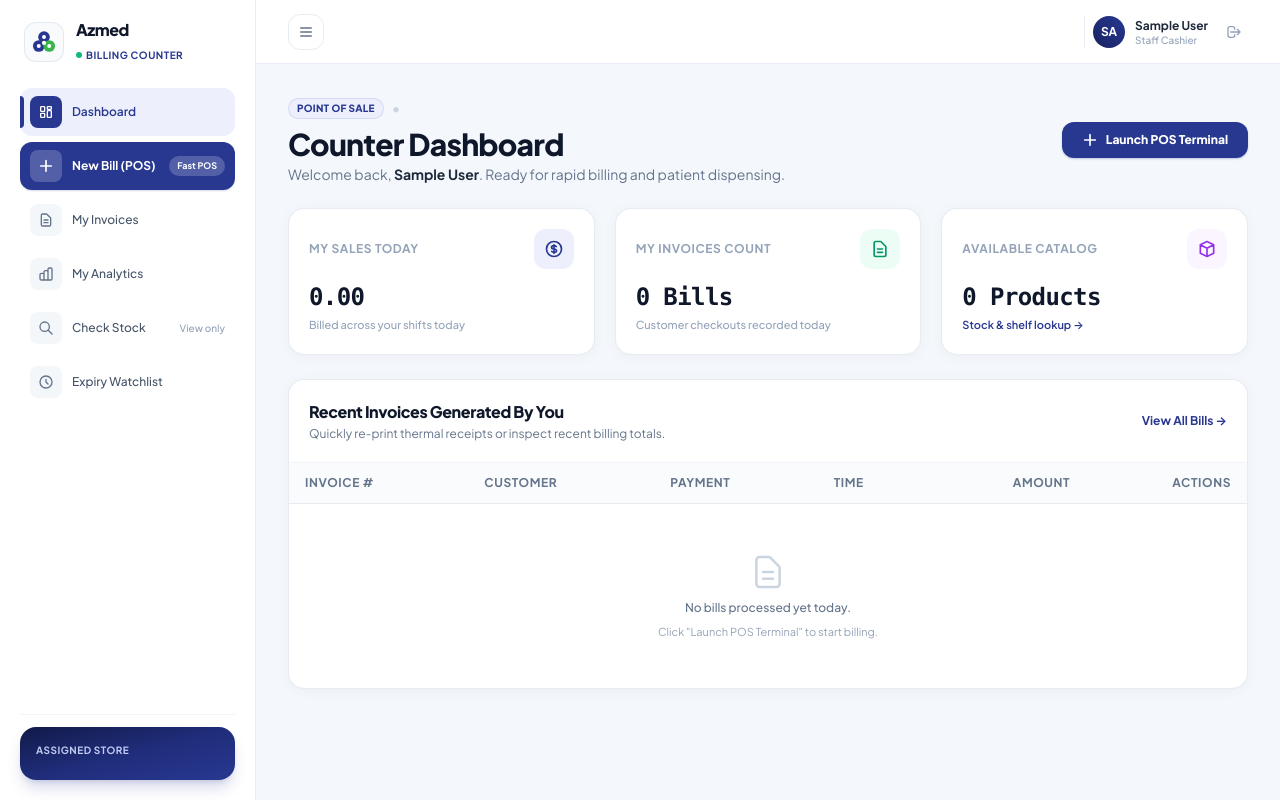
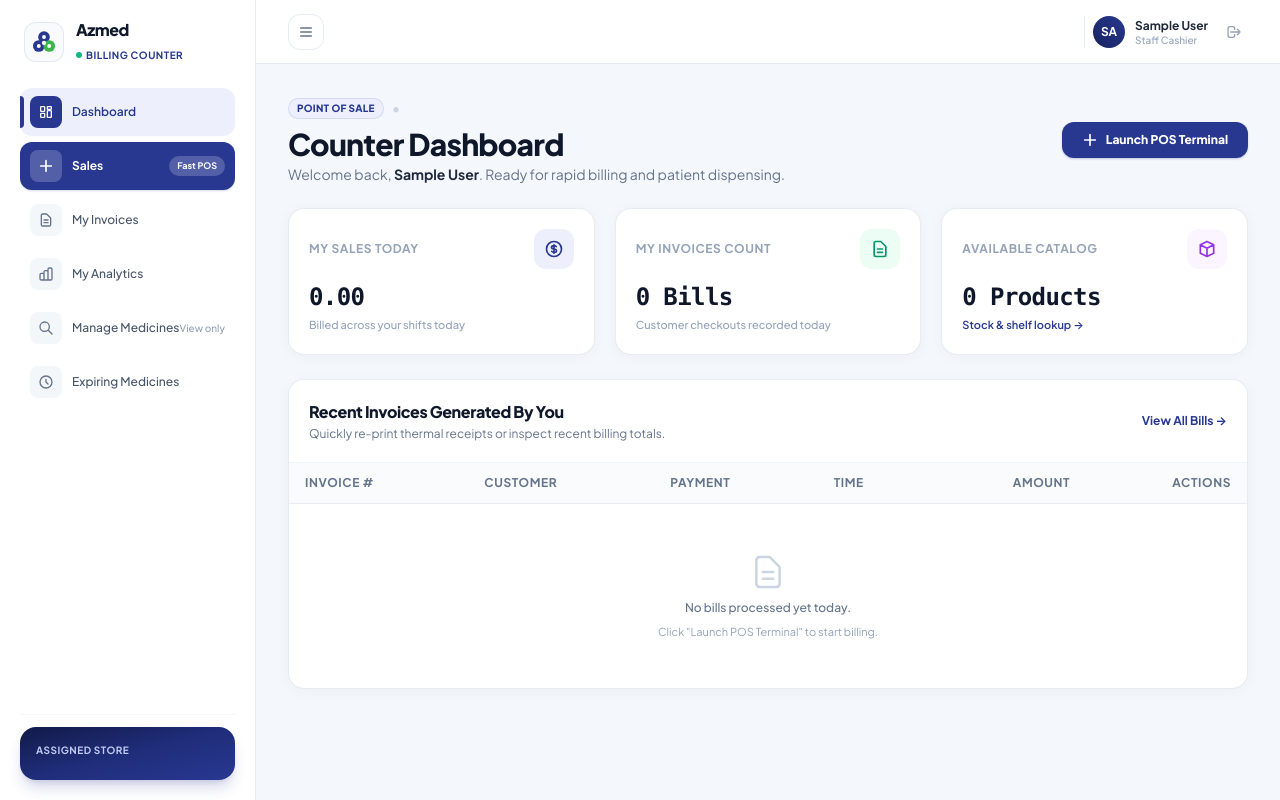
Before and after one commit to amanpandit7033/pharmacy_erp, a Django app: page /dashboard/staff/ in a window 1280 px wide. Run offline with Django 5.2, Linux system fonts and the light colour scheme; the visitor is signed in with stand-in values (Sample User, id 1); data comes from the database, SQL or seed files in the repository; data that the repository does not hold is empty; some libraries are stand-ins or nearby versions.

```diff
--- a/templates/layouts/base_staff.html
+++ b/templates/layouts/base_staff.html
@@ -108,7 +108,7 @@
                                 <path stroke-linecap="round" stroke-linejoin="round" stroke-width="2.5" d="M12 4v16m8-8H4"></path>
                             </svg>
                         </div>
-                        <span class="sidebar-text">New Bill (POS)</span>
+                        <span class="sidebar-text">Sales</span>
                     </div>
                     <span class="sidebar-text px-2 py-0.5 text-[9px] font-bold bg-white/20 text-white rounded-full">
                         Fast POS
@@ -147,7 +147,7 @@
                                 <path stroke-linecap="round" stroke-linejoin="round" stroke-width="2" d="M21 21l-6-6m2-5a7 7 0 11-14 0 7 7 0 0114 0z"></path>
                             </svg>
                         </div>
-                        <span class="sidebar-text">Check Stock</span>
+                        <span class="sidebar-text">Manage Medicines</span>
                     </div>
                     <span class="sidebar-text text-[10px] text-slate-400 font-medium">View only</span>
                 </a>
@@ -160,7 +160,7 @@
                                 <path stroke-linecap="round" stroke-linejoin="round" stroke-width="2" d="M12 8v4l3 3m6-3a9 9 0 11-18 0 9 9 0 0118 0z"></path>
                             </svg>
                         </div>
-                        <span class="sidebar-text">Expiry Watchlist</span>
+                        <span class="sidebar-text">Expiring Medicines</span>
                     </div>
                 </a>
             </nav>
--- a/templates/layouts/base_store_admin.html
+++ b/templates/layouts/base_store_admin.html
@@ -135,7 +135,7 @@
                                 <path stroke-linecap="round" stroke-linejoin="round" stroke-width="2" d="M12 8v4l3 3m6-3a9 9 0 11-18 0 9 9 0 0118 0z"></path>
                             </svg>
                         </div>
-                        <span class="sidebar-text">Expiry &amp; Quarantine</span>
+                        <span class="sidebar-text">Expiring Medicines</span>
                     </div>
                 </a>
 
```
